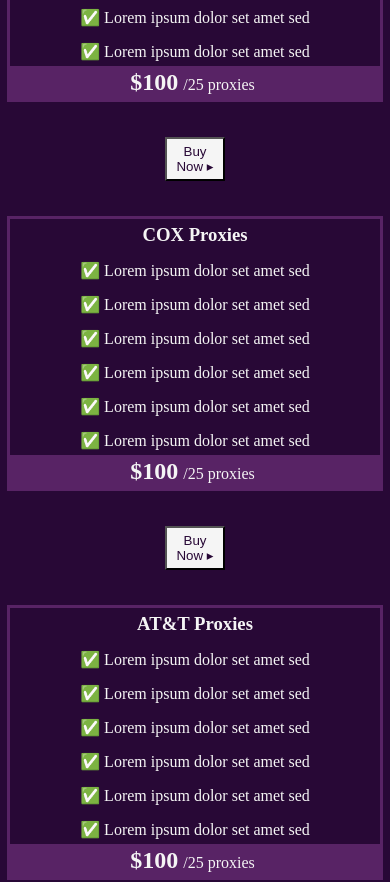
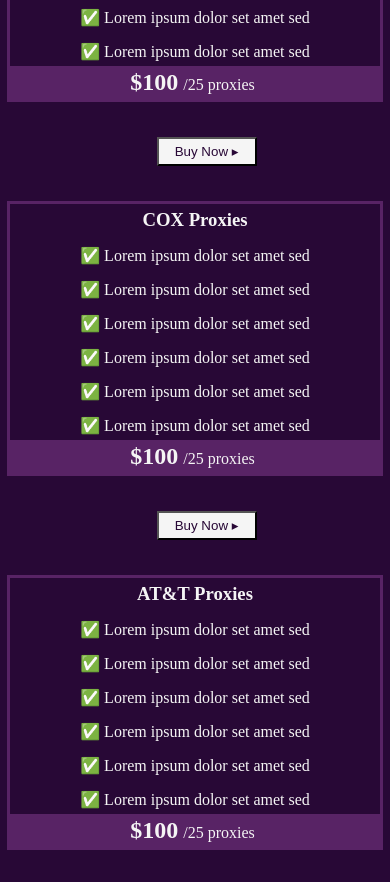
Before and after one commit to Jignesh262006/Ashburn, a plain HTML site: page index.html in a window 390 px wide. Shown: the part 2380-3262 px from the top of the page. Drawn offline with Linux system fonts and the light colour scheme.

Commit message:
Update index.css

```diff
--- a/index.css
+++ b/index.css
@@ -547,8 +547,12 @@ a{
 .discord p{
    color: #E6CDF2;
 }
-
-
+.buy1{
+    display: none;
+}
+.buy2{
+    display: none;
+}
 
 
 
@@ -586,6 +590,20 @@ a{
           margin-left: 0;
           margin-right: 0;
         }
+        .buy1{
+            display: block;
+            width: 100px;
+        }
+        .buy2{
+            display: block;
+            width: 100px;
+        }
+        .buy4{
+            display: none;
+        }
+        .buy5{
+            display: none;
+        }
 
         .submit button {
           padding: 10px 30px !important;
```
